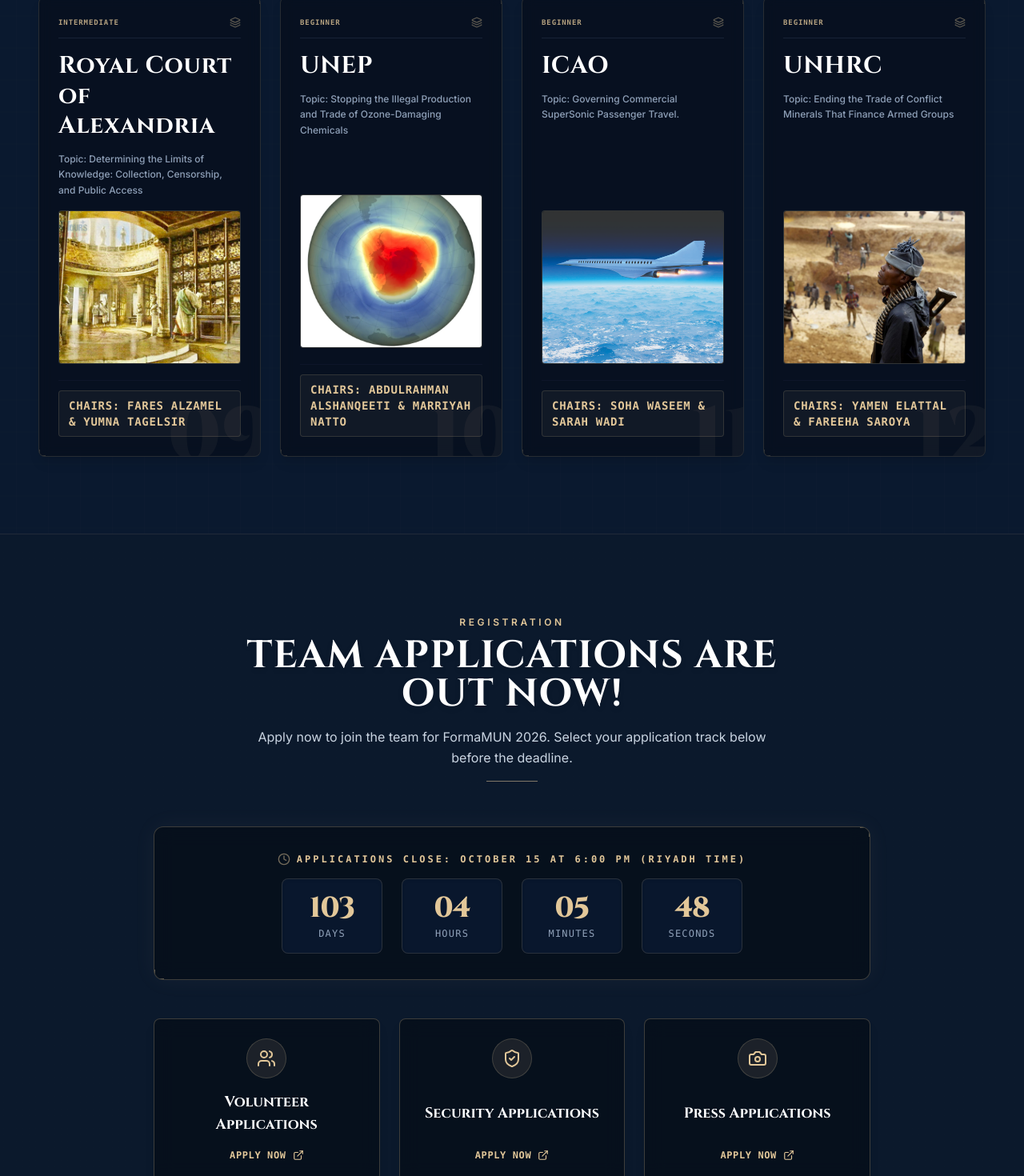
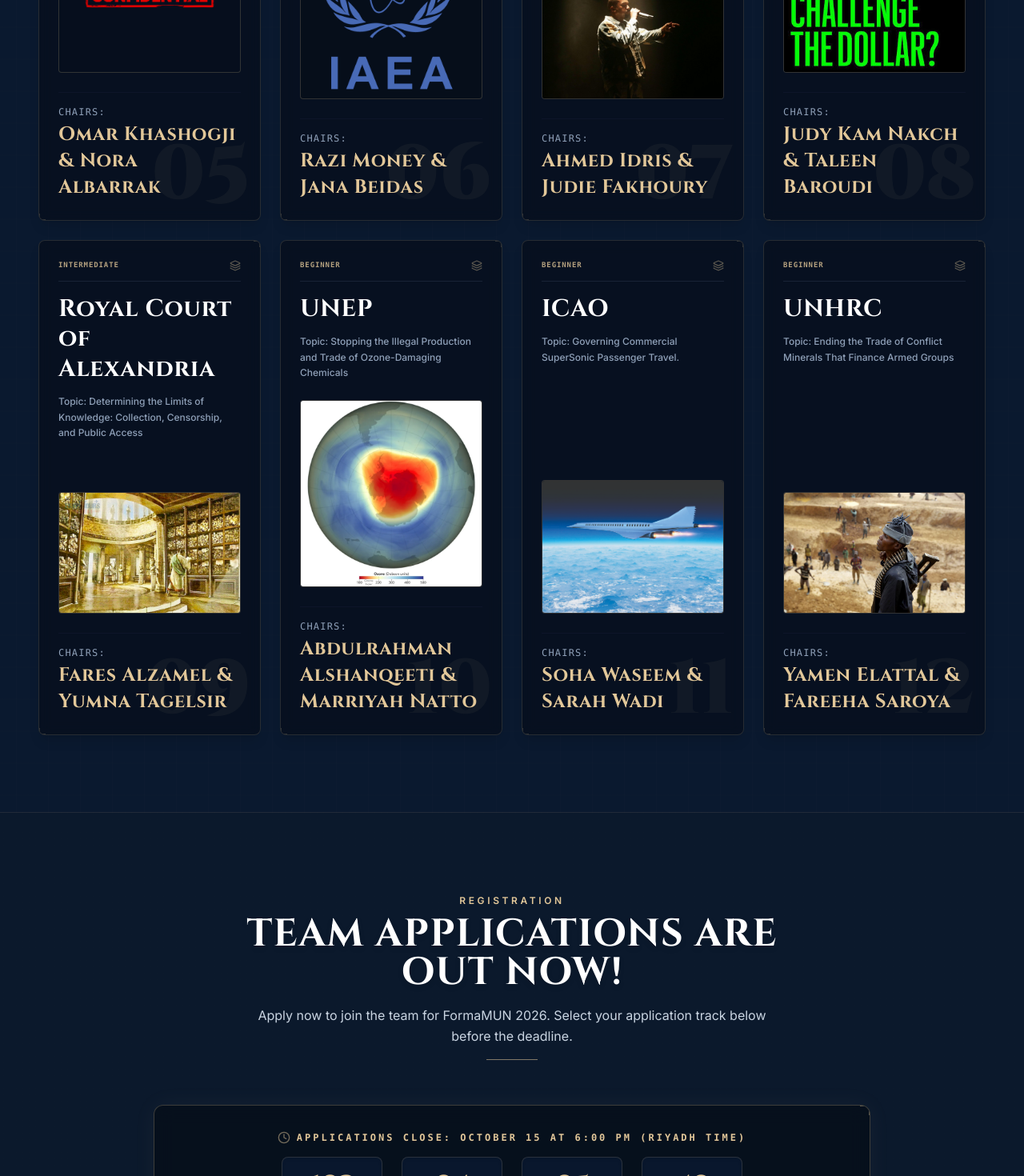
Before and after one commit to adam382010-svg/test-forma, a Next.js app: page / in a window 1280 px wide. Shown: the part 9160-10630 px from the top of the page at 80% size. Built offline with nearby package versions, Linux system fonts and the light colour scheme.

Commit message:
Add files via upload

```diff
--- a/src/components/Applications.js
+++ b/src/components/Applications.js
@@ -1,7 +1,7 @@
 "use client";
 
 import React, { useState, useEffect } from "react";
-import { Mail, Instagram, ExternalLink, ShieldCheck, Users, Camera, Clock } from "lucide-react";
+import { Mail, Instagram, Clock } from "lucide-react";
 
 export default function Applications() {
   const [timeLeft, setTimeLeft] = useState({ days: 0, hours: 0, minutes: 0, seconds: 0 });
@@ -41,17 +41,14 @@
     {
       title: "Volunteer Applications",
       url: "https://docs.google.com/forms/d/e/1FAIpQLSfslzkbDMJEpS3FAuN1p2SuAuwRgfDxn1MXu3MYTePDwiEQXw/viewform?usp=publish-editor",
-      icon: Users,
     },
     {
       title: "Security Applications",
       url: "https://docs.google.com/forms/d/e/1FAIpQLScGEKipBE_y5ZaSDmvhvDAPksAsp9jb4qp2z4sJofFx7Bopkw/viewform?usp=publish-editor",
-      icon: ShieldCheck,
     },
     {
       title: "Press Applications",
       url: "https://docs.google.com/forms/d/e/1FAIpQLSdwdKT5CmWHdWyUnfQPzXTVGjDJHB2P0nr-D5NoHJ25Ox0chg/viewform?usp=publish-editor",
-      icon: Camera,
     },
   ];
 
@@ -112,33 +109,26 @@
             </div>
           </div>
 
-          {/* Three Application Buttons */}
+          {/* Three Rectangular Application Buttons */}
           <div className="grid grid-cols-1 md:grid-cols-3 gap-6 w-full mb-12">
-            {applicationLinks.map((app, idx) => {
-              const IconComponent = app.icon;
-              return (
+            {applicationLinks.map((app, idx) => (
               <a
                 key={idx}
                 href={app.url}
                 target="_blank"
                 rel="noopener noreferrer"
-                  className="group relative p-6 rounded-lg bg-[#060E1A]/80 border border-[#E2C799]/25 hover:border-[#E2C799] backdrop-blur-md shadow-lg transition-all duration-300 transform hover:-translate-y-1 flex flex-col items-center text-center justify-between min-h-[160px]"
+                className="group relative p-6 bg-[#060E1A]/90 border border-[#E2C799]/25 hover:border-[#E2C799] shadow-lg transition-all duration-300 flex flex-col justify-between items-center text-center min-h-[170px]"
               >
-                  <div className="p-3 rounded-full bg-[#E2C799]/10 border border-[#E2C799]/20 text-[#E2C799] mb-4 group-hover:scale-110 transition-transform duration-300">
-                    <IconComponent className="w-6 h-6" />
-                  </div>
-
-                  <h3 className="font-serif text-lg font-bold text-white group-hover:text-[#E2C799] transition-colors mb-4">
+                <h3 className="font-serif text-xl font-bold text-white group-hover:text-[#E2C799] transition-colors mb-6">
                   {app.title}
                 </h3>
 
-                  <div className="inline-flex items-center gap-2 text-xs font-mono tracking-wider uppercase text-[#E2C799] font-semibold group-hover:underline">
-                    <span>Apply Now</span>
-                    <ExternalLink className="w-3.5 h-3.5" />
+                {/* Rectangular APPLY NOW button without any symbols/icons */}
+                <div className="w-full py-3 px-4 bg-[#E2C799]/10 border border-[#E2C799]/40 group-hover:bg-[#E2C799] group-hover:text-[#060E1A] text-[#E2C799] font-serif text-sm tracking-widest font-bold uppercase transition-all duration-300 text-center">
+                  APPLY NOW
                 </div>
               </a>
-              );
-            })}
+            ))}
           </div>
 
           {/* Contact & Social Links */}
--- a/src/components/Committees.js
+++ b/src/components/Committees.js
@@ -128,14 +128,14 @@
         </div>
 
         {/* 12 Architectural Cards Grid */}
-        <div className="grid grid-cols-1 sm:grid-cols-2 lg:grid-cols-3 xl:grid-cols-4 gap-6">
+        <div className="grid grid-cols-1 sm:grid-cols-2 lg:grid-cols-3 xl:grid-cols-4 gap-6 items-stretch">
           {committees.map((committee) => (
             <div
               key={committee.id}
-              className="relative p-6 rounded-lg bg-[#060E1A]/70 border border-[#E2C799]/15 backdrop-blur-sm shadow-lg overflow-hidden group hover:border-[#E2C799]/40 hover:shadow-[0_0_20px_rgba(226,199,153,0.06)] transition-all duration-300 transform hover:scale-[1.02] flex flex-col justify-between min-h-[340px]"
+              className="relative p-6 rounded-lg bg-[#060E1A]/70 border border-[#E2C799]/15 backdrop-blur-sm shadow-lg overflow-hidden group hover:border-[#E2C799]/40 hover:shadow-[0_0_20px_rgba(226,199,153,0.06)] transition-all duration-300 transform hover:scale-[1.02] flex flex-col justify-between"
             >
-              {/* Giant background index number in gold outline */}
-              <div className="absolute -right-4 -bottom-6 font-serif text-8xl font-black text-[#E2C799]/5 select-none pointer-events-none group-hover:text-[#E2C799]/10 transition-colors duration-300">
+              {/* Giant background index number - shifted inside so it is NOT cropped */}
+              <div className="absolute right-3 bottom-2 font-serif text-7xl sm:text-8xl font-black text-[#E2C799]/5 select-none pointer-events-none group-hover:text-[#E2C799]/10 transition-colors duration-300">
                 {committee.id.toString().padStart(2, "0")}
               </div>
 
@@ -153,7 +153,7 @@
                   <Layers className="w-3.5 h-3.5 text-[#E2C799]/40 group-hover:text-[#E2C799] transition-colors duration-300" />
                 </div>
 
-                {/* Title (Doubled font size) */}
+                {/* Title */}
                 <h3 className="font-serif text-3xl font-bold text-white tracking-wide mb-3 group-hover:text-[#E2C799] transition-colors duration-300 leading-tight">
                   {committee.name}
                 </h3>
@@ -163,32 +163,37 @@
                   Topic: {committee.topic}
                 </p>
 
-                {/* Committee Image */}
-                <div className="relative w-full h-48 mt-auto rounded overflow-hidden border border-[#E2C799]/20 group-hover:border-[#E2C799]/40 transition-colors duration-300 bg-[#060E1A]/50">
-                  {committee.image ? (
+                {/* Committee Image Area */}
+                <div className="mt-auto pt-2">
+                  {committee.fitContain ? (
+                    <div className="relative w-full h-48 rounded overflow-hidden border border-[#E2C799]/20 group-hover:border-[#E2C799]/40 transition-colors duration-300 bg-[#060E1A]/50">
                       <Image
                         src={committee.image}
                         alt={`${committee.name} Topic Image`}
                         fill
-                      className={`transition-transform duration-500 group-hover:scale-105 ${
-                        committee.fitContain ? "object-contain p-2" : "object-cover"
-                      }`}
+                        className="object-contain p-2 transition-transform duration-500 group-hover:scale-105"
                       />
+                    </div>
                   ) : (
-                    <div className="w-full h-full flex items-center justify-center">
-                      <Layers className="w-8 h-8 text-[#E2C799]/20" />
+                    <div className="w-full rounded overflow-hidden border border-[#E2C799]/20 group-hover:border-[#E2C799]/40 transition-colors duration-300 bg-[#060E1A]">
+                      <img
+                        src={committee.image}
+                        alt={`${committee.name} Topic Image`}
+                        className="w-full h-auto block transition-transform duration-500 group-hover:scale-105"
+                      />
                     </div>
                   )}
                 </div>
               </div>
 
-              {/* Footer / Chairs Badge (Doubled font size) */}
-              <div className="mt-5 pt-3 border-t border-slate-900/90 flex flex-col gap-1">
-                <div className="px-3 py-2 rounded bg-[#E2C799]/5 border border-[#E2C799]/15">
-                  <span className="font-mono text-xs sm:text-sm text-[#E2C799] tracking-wider uppercase font-semibold block">
-                    Chairs: {committee.chairs.join(" & ")}
+              {/* Footer / Chairs Badge (Font size doubled) */}
+              <div className="mt-6 pt-4 border-t border-slate-900/90 flex flex-col gap-1 relative z-10">
+                <span className="font-mono text-xs uppercase tracking-widest text-slate-400 font-medium">
+                  Chairs:
                 </span>
-                </div>
+                <span className="font-serif text-lg sm:text-xl md:text-2xl font-bold text-[#E2C799] tracking-wide leading-snug">
+                  {committee.chairs.join(" & ")}
+                </span>
               </div>
             </div>
           ))}
```
Lines whose indentation alone changed are shown as unchanged.
